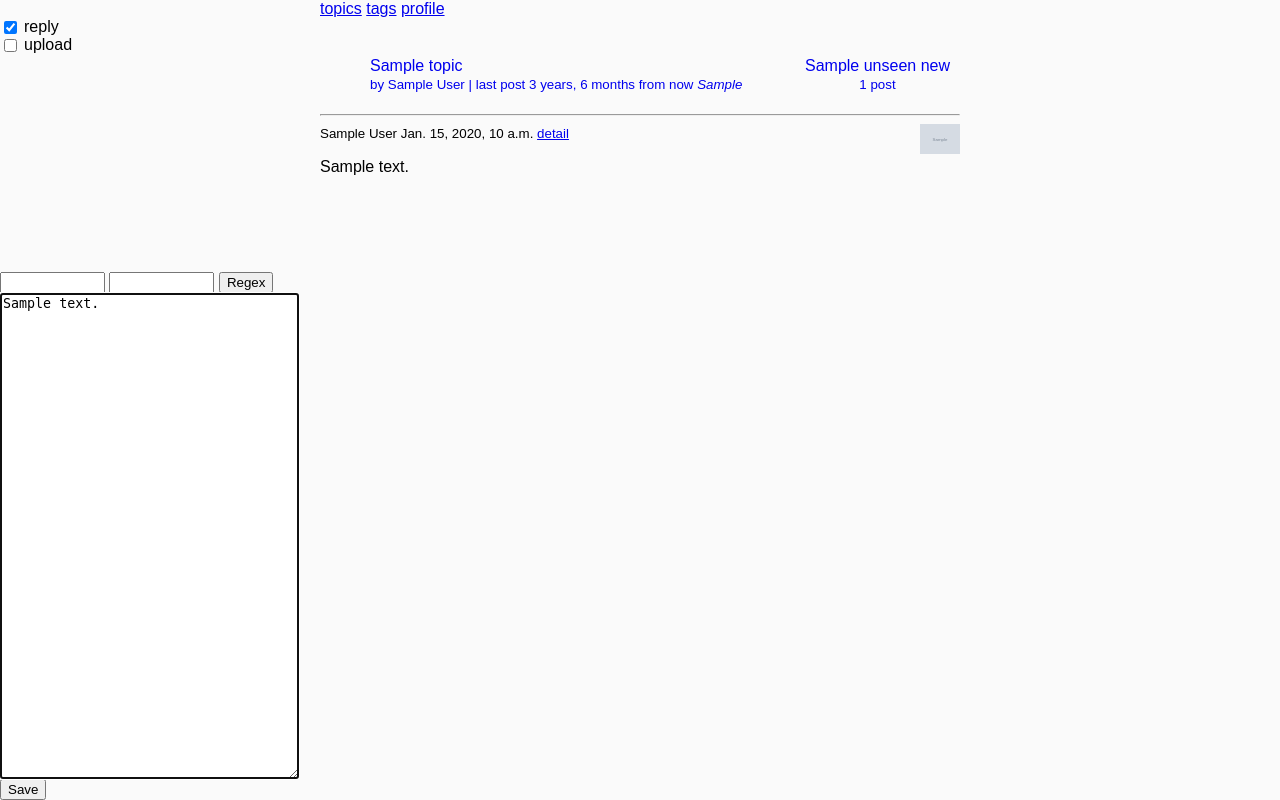
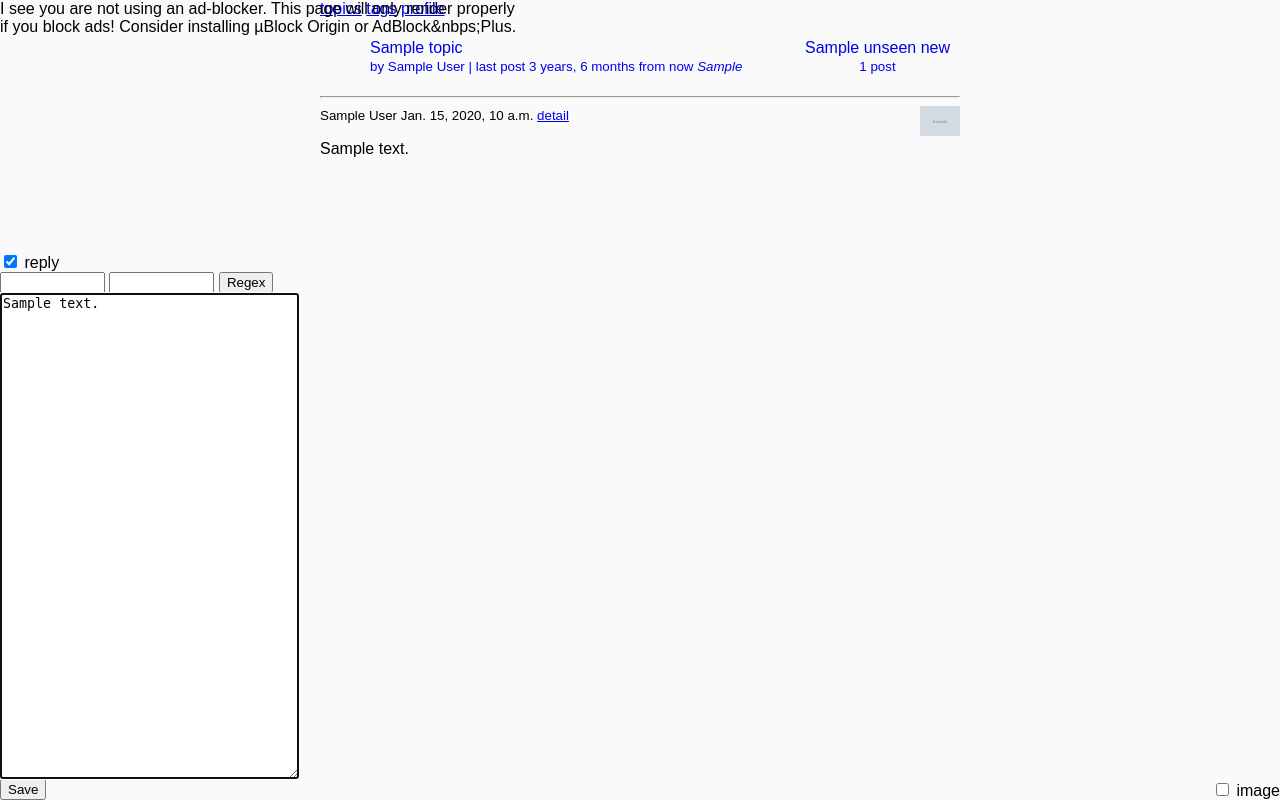
Before and after one commit to RodericDay/forum-old, a Django app: template templates/posts/post_detail.html in a window 1280 px wide. Run offline with Django 3.2, Linux system fonts and the light colour scheme; the template is opened without the code that fills it: most values are stand-ins (such as "Sample title", 1, 10 or a date in 2020); grey boxes marked "Sample" are stand-in pictures.

Commit message:
Easier image pasting

```diff
--- a/posts/template_tags.py
+++ b/posts/template_tags.py
@@ -8,7 +8,7 @@ register = template.Library()
 @register.filter(is_safe=True)
 def bleach(text):
     #img
-    text = re.sub(r'&lt;img src=&quot;(https://forum.roderic.ca/uploads/)images/(.+?)&quot; ?/&gt;',
+    text = re.sub(r'(https://forum.roderic.ca/uploads/)thumbnails/([^\s<]+)',
                   r'<a href="\1images/\2"><img src="\1thumbnails/\2"/></a>', text)
     #hyperlink
     text = re.sub(r'&lt;a href=&quot;(\S+?)&quot;&gt;(.+?)&lt;/a&gt;', r'<a href="\1">\2</a>', text)
--- a/posts/views/post_views.py
+++ b/posts/views/post_views.py
@@ -30,7 +30,8 @@ def posts_reply(request, topic_id):
         url = topic.get_absolute_url() + "#" + str(post.id)
         return redirect(url)
 
-    return render(request, 'posts/post_detail.html')
+    context = {'topic_list': [topic]}
+    return render(request, 'posts/post_detail.html', context)
 
 def posts_edit(request, post_id):
     post = get_object_or_404(Post, id=post_id)
@@ -48,6 +49,7 @@ def posts_edit(request, post_id):
         post.save()
         return redirect(post)
 
+    context['topic_list'] = post.topic_set.all()
     return render(request, 'posts/post_detail.html', context)
 
 def posts_squash(request, topic_id, post_id):
--- a/posts/views/topic_views.py
+++ b/posts/views/topic_views.py
@@ -1,6 +1,5 @@
 import json
 
-from django.db import connection
 from django.db.models import Max
 from django.http import JsonResponse
 from django.shortcuts import render, redirect
@@ -25,7 +24,7 @@ def topics_list(request):
             topic.last_seen = records[topic.id]
             topic.unseen = topic.posts.filter(id__gt=topic.last_seen).count()
 
-    context = {'topic_list': visible, 'sql': connection.queries}
+    context = {'topic_list': visible}
     return render(request, 'posts/topic_list.html', context)
 
 def topics_new(request):
--- a/templates/base.html
+++ b/templates/base.html
@@ -6,7 +6,15 @@
 <link rel="icon" href="/static/icon.png">
 <title>{% block title %}forum.roderic.ca{% endblock %}</title>
 <style>
-html { background-color: #fafafa; font-family: sans-serif; }
+.pale { background-color: #fafafa; }
+.left { left: 0; }
+.right { right: 0; }
+.bottom { bottom: 0; }
+.fixed { position: fixed; }
+.hidden { display: none; }
+.full-width { height: 100%; }
+.full-height { height: 100%; }
+html { font-family: sans-serif; }
 body { padding: 0px 3px; margin: 0px auto; max-width: 40em; font-size: 16px; }
 textarea { display: block; width: 22em; height: 60vh; }
 header, footer { font-size: 80%; }
@@ -18,7 +26,7 @@ code {
     display: block;
     background-color: #e9e9e9;
 }
-iframe { border: none; height: 100%; width: 100%; }
+iframe { border: none; }
 article {
     font-family: serif;
     background-color: white;
@@ -28,7 +36,6 @@ article {
 }
 article a { color: red; }
 .avatar { float: right; }
-.spoiler { color: white; } /* should be same as background */
 .topic {
     padding: 5px;
     margin: 5px;
@@ -46,28 +53,26 @@ article a { color: red; }
 }
 .online-indicator { color: #4b4; }
 .iframe-scroll-wrapper {
-    position: fixed;
-    height: 100%;
+    /*height: 100%;*/
     width: 100px;
-    top: 0;
-    right: 0;
     /* ios scrolling fix */
     overflow: scroll;
     -webkit-overflow-scrolling: touch;"
 }
-#sidebar { position: fixed; bottom: 0; left: 0; }
-#AdContainer { position: fixed; top: 0; left: 0; height: 100%; width: 100%; display: none; }
+.iframe-scroll-wrapper iframe { width: 100px; }
+#AdContainer { position: fixed; top: 0; left: 0; height: 100%; width: 100%; }
 </style>
 </head>
-<body>
+<body class="pale">
+{# comment #}
 <div id="AdContainer">
   I see you are not using an ad-blocker. This page will only render properly<br>
   if you block ads! Consider installing µBlock&nbsp;Origin or AdBlock&nbps;Plus.
 </div>
+{# endcomment #}
 {% block nav %}
 <nav>
-{% block actions %}
-{% endblock %}
+{% block actions %}{% endblock %}
 <a href="{% url 'topics-list' %}">topics</a>
 <a href="{% url 'tags-list' %}">tags</a>
 <a href="{% url 'profile' %}">profile</a>
@@ -79,5 +84,6 @@ article a { color: red; }
 {% block body %}
 This is the base template. Add a body block!
 {% endblock %}
+{% include 'posts/image_frame.html' %}
 </body>
 </html>
--- /dev/null
+++ b/templates/posts/image_frame.html
@@ -0,0 +1,9 @@
+<div class="fixed bottom right">
+  <style>#imageCheck:checked ~ #imageTab { display: block; height: 80vh; }</style>
+  <input class="" type="checkbox" id="imageCheck" />
+  <label class="" for="imageCheck">image</label>
+
+  <div id="imageTab" class="hidden iframe-scroll-wrapper">
+  <iframe class="full-height" src="/images/"></iframe>
+  </div>
+</div>
--- a/templates/posts/post_detail.html
+++ b/templates/posts/post_detail.html
@@ -3,29 +3,21 @@
 
 {% block title %}{{action}} post #{{post.id}}{% endblock %}
 
-
 {% block body %}
-<style>
-.tab { position: fixed; left: 0; background-color: #fafafa; }
-label.tab { margin-left: 1.5em; }
-#replyCheck:not(:checked) ~ #sidebar { display: none; }
-#imageCheck:not(:checked) ~ .iframe-scroll-wrapper { display: none; }
-</style>
-
-<input class="tab" type="checkbox" id="replyCheck" checked />
-<label class="tab" for="replyCheck">reply</label><br>
-<input class="tab" type="checkbox" id="imageCheck" />
-<label class="tab" for="imageCheck">upload</label>
-
-<ul>{% for topic in post.topic_set.all %}
+<ul>{% for topic in topic_list %}
 {% include 'posts/topic.html' %}
 {% endfor %}</ul>
 
 <div id="htmlPreview">
-{% include 'posts/post.html' %}
+{% if post %}{% include 'posts/post.html' %}{% endif %}
 </div>
 
-<div id="sidebar">
+<div class="fixed bottom left">
+  <style>#replyCheck:checked ~ #replyTab { display: block; }</style>
+  <input class="" type="checkbox" id="replyCheck" checked />
+  <label class="" for="replyCheck">reply</label>
+
+  <div id="replyTab" class="bottom left hidden">
   <input id="r1" size="10" />
   <input id="r2" size="10" />
   <button onclick="clean()">Regex</button>
@@ -36,10 +28,6 @@ label.tab { margin-left: 1.5em; }
   <input type="submit" name="save" value="Save" />
   <span id="htmlEditorTarget"></span>
   </form>
-</div>
-
-<div class="iframe-scroll-wrapper">
-<iframe src="/images/"></iframe>
 </div>
 
 {% if post.id %}
--- a/templates/posts/post_list.html
+++ b/templates/posts/post_list.html
@@ -19,7 +19,7 @@ No posts.
 <div id="latest" style="color: #eee;">{% now 'Y-m-d H:i:sO' %}</div>
 <br>
 
-<div id="sidebar">
+<div class="fixed bottom left">
 <form id="quick" method="post" action="#latest">
 {% csrf_token %}
 <input name="content" autocomplete="off" />
--- a/templates/userhub/images.html
+++ b/templates/userhub/images.html
@@ -16,7 +16,7 @@ html, body { white-space: nowrap; text-align: right; }
 </svg>
 
 {% for image in image_list %}
-<br><img src="/uploads/{{image.thumbnail}}" width="70" onclick="copyTag(this)"/>
+<br><img src="/uploads/{{image.thumbnail}}" width="70" />
 <!-- &lt;img src="https://forum.roderic.ca/uploads/{{image.raw}}"/&gt; -->
 {% if false and request.user.is_superuser %}
 <form method="post" action="{% url 'images-delete' image.id %}">
@@ -27,10 +27,6 @@ html, body { white-space: nowrap; text-align: right; }
 {% endfor %}
 
 <script>
-function copyTag(img) {
-    var realSrc = img.src.replace(/thumbnails/, 'images');
-    window.prompt("Copy and paste this link:", '<img src="'+realSrc+'"/>');
-}
 realUploadButton.onchange = function() { submitButton.click() }
 uploadButton.onclick = function() { realUploadButton.click() }
 </script>
--- a/userhub/views.py
+++ b/userhub/views.py
@@ -90,7 +90,7 @@ def images_list(request):
         raw = request.FILES.get("raw")
         if raw:
             Image.objects.create(raw=raw, uploader=request.user)
-        return HttpResponseRedirect('/images/')
+        return redirect('images-list')
     return render(request, 'userhub/images.html', context)
 
 def images_delete(request, image_id):
```
Lines whose indentation alone changed are shown as unchanged.
